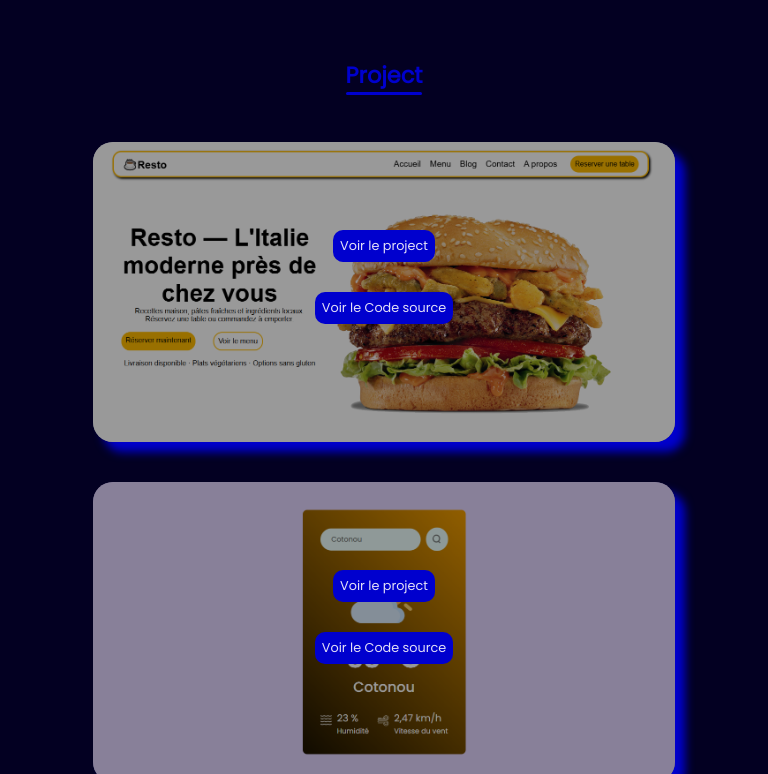
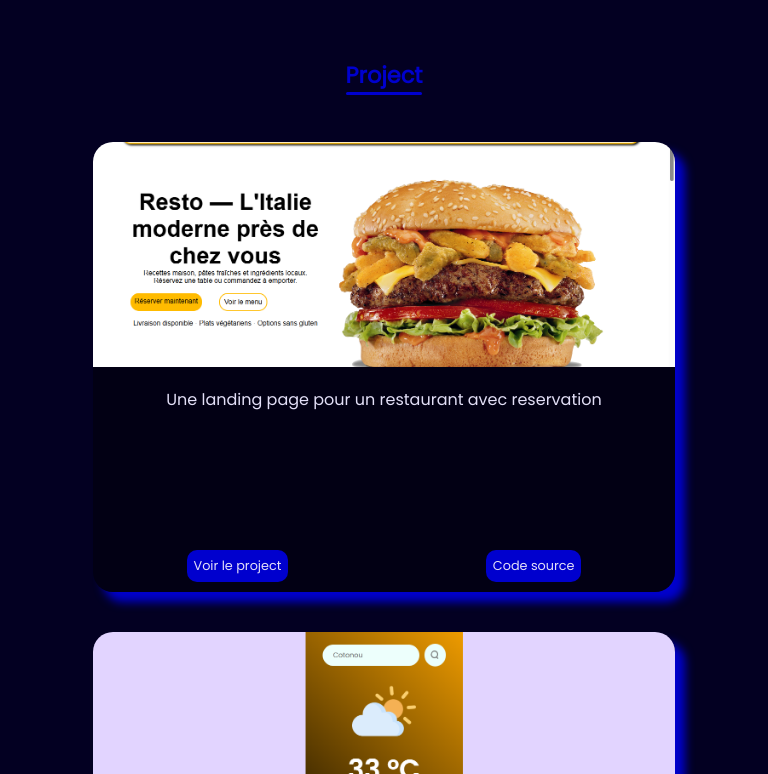
Before and after one commit to neofront-glitch/neofront.github.io, a plain HTML site: page index.html in a window 768 px wide. Shown: the part 2026-2800 px from the top of the page. Drawn offline with nearby package versions, Linux system fonts and the light colour scheme.

Commit message:
Mise a jour

```diff
--- a/index.html
+++ b/index.html
@@ -82,25 +82,34 @@
         <div class="projectbox">
             <div class="projectContainer scroll-bottom" style="--i: 1;">
                 <div class="image" style="background: url(img/project-4.png) no-repeat center; background-size: cover;">
-                    <div class="detail">
-                        <a href="https://neofront-glitch.github.io/Site-web-restaurent/" target="_blank">Voir le project</a>
-                        <a href="https://github.com/neofront-glitch/Site-web-restaurent/blob/master/index.html" target="_blank">Voir le Code source</a>
+                </div>
+                <div class="detail">
+                    <p>Une landing page pour un restaurant avec reservation</p>
+                    <div style="display: flex; gap: 10px; justify-content: space-around; align-items: center; position: absolute; bottom: 10px; width: 100%;">
+                        <a href="https://neofront-glitch.github.io/Site-web-restaurent/">Voir le project</a>
+                        <a href="https://github.com/neofront-glitch/Site-web-restaurent/blob/master/index.html">Code source</a>
                     </div>
                 </div>
             </div>
             <div class="projectContainer scroll-bottom" style="--i: 2;">
                 <div class="image" style="background: url(img/App\ de\ meteo\ en\ React.png) no-repeat center; background-size: cover;">
-                    <div class="detail">
+                </div>
+                <div class="detail">
+                    <p>Une application météo en React qui affiche les conditions actuelles et les prévisions.</p>
+                    <div style="display: flex; gap: 10px; justify-content: space-around; align-items: center; position: absolute; bottom: 10px; width: 100%;">
                         <a href="https://m-t-o-appli-dwah.vercel.app/" target="_blank">Voir le project</a>
-                        <a href="#" target="_blank">Voir le Code source</a>
+                        <a href="#" target="_blank">Code source</a>
                     </div>
                 </div>
             </div>
             <div class="projectContainer scroll-bottom" style="--i: 3;">
                 <div class="image" style="background: url(img/landingpage.png) no-repeat center; background-size: cover;">
-                    <div class="detail">
+                </div>
+                <div class="detail">
+                    <p>Une landing page pour un restaurant avec reservation creer avec React</p>
+                    <div style="display: flex; gap: 10px; justify-content: space-around; align-items: center; position: absolute; bottom: 10px; width: 100%;">
                         <a href="https://page-d-accueil-restaurant-en-react.vercel.app/" target="_blank">Voir le project</a>
-                        <a href="https://github.com/neofront-glitch/page-d-accueil-restaurant-en-React-vite/blob/master/src/App.jsx" target="_blank">Voir le Code source</a>
+                        <a href="https://github.com/neofront-glitch/page-d-accueil-restaurant-en-React-vite/blob/master/src/App.jsx" target="_blank">Code source</a>
                     </div>
                 </div>
             </div>
--- a/style.css
+++ b/style.css
@@ -503,30 +503,24 @@ header div img {
     min-height: 250px;
     display: flex;
     flex-direction: column;
+    justify-content: center;
+    align-items: center;
     overflow: hidden;
     position: relative;
 }
 
 #project .projectbox .projectContainer .detail {
-    position: absolute;
-    background: rgba(0, 0, 0, 0);
-    opacity: 0;
+    height: 50%;
     width: 100%;
-    height: 100%;
-    display: flex;
-    flex-direction: column;
-    justify-content: center;
-    align-items: center;
-    transition: all 0.4s ease;
 }
 
-#project .projectbox .projectContainer .detail:hover {
-    background: rgba(0, 0, 0, 0.329);
-    opacity: 1;
+#project .projectbox .projectContainer .detail p {
+    margin: 20px;
+    font-size: 1rem;
+    text-align: center;
 }
 
 #project .projectbox .projectContainer .detail a {
-    margin-bottom: 30px;
     padding: 7px;
     font-size: 0.8rem;
     border-radius: 10px;
@@ -535,13 +529,13 @@ header div img {
 }
 
 
-#project .projectbox .projectContainer .image:hover {
+/* #project .projectbox .projectContainer .image:hover {
     transform: scale(1.1);
-}
+} */
 
 #project .projectbox .projectContainer .image {
     width: 100%;
-    height: 60%;
+    height: 50%;
     background-position: center;
     flex: 1;
     min-height: 200px;
@@ -1051,6 +1045,7 @@ header div img {
         display: flex;
         border-bottom-left-radius: 10px;
         border-bottom-right-radius: 10px;
+        border-bottom: 4px solid var(--primary-color);
         justify-content: center;
         align-items: center;
         transition: all 0.3s ease;
@@ -1185,6 +1180,10 @@ header div img {
         background: rgba(0, 0, 0, 0.400);
     }
 
+    #project .projectbox .projectContainer {
+        height: 450px;
+    }
+
     .projectbox {
         margin-top: 10px;
         width: 100%;
@@ -1232,7 +1231,7 @@ header div img {
     }
 
     .contact {
-        height: auto;
+        height: 100vh;
         margin-bottom: 20px;
     }
 
@@ -1266,7 +1265,8 @@ header div img {
         background: var(--secondary-color);
         display: flex;
         border-bottom-left-radius: 100px;
-        /* border-bottom-right-radius: 100px; */
+        border-left: 4px solid var(--primary-color);
+        border-bottom: 4px solid var(--primary-color);
         justify-content: center;
         align-items: center;
         transition: all 0.3s ease;
@@ -1400,6 +1400,14 @@ header div img {
         background: rgba(0, 0, 0, 0.400);
     }
 
+    #project .projectbox .projectContainer {
+        height: 450px;
+        display: flex;
+        flex-direction: column;
+        justify-content: center;
+        align-items: center;
+    }
+
     .projectbox {
         margin-top: 10px;
         width: 100%;
@@ -1408,7 +1416,7 @@ header div img {
         padding-right: auto;
         display: grid;
         gap: 40px;
-        grid-template-rows: repeat(3, 300px);
+        grid-template-rows: repeat(3, 450px);
         grid-template-columns: 80%;
         justify-content: center;
     }
@@ -1452,7 +1460,7 @@ header div img {
     /* Contactez moi */
 
     .contact {
-        height: auto;
+        height: 100vh;
         margin-bottom: 20px;
     }
 
```
